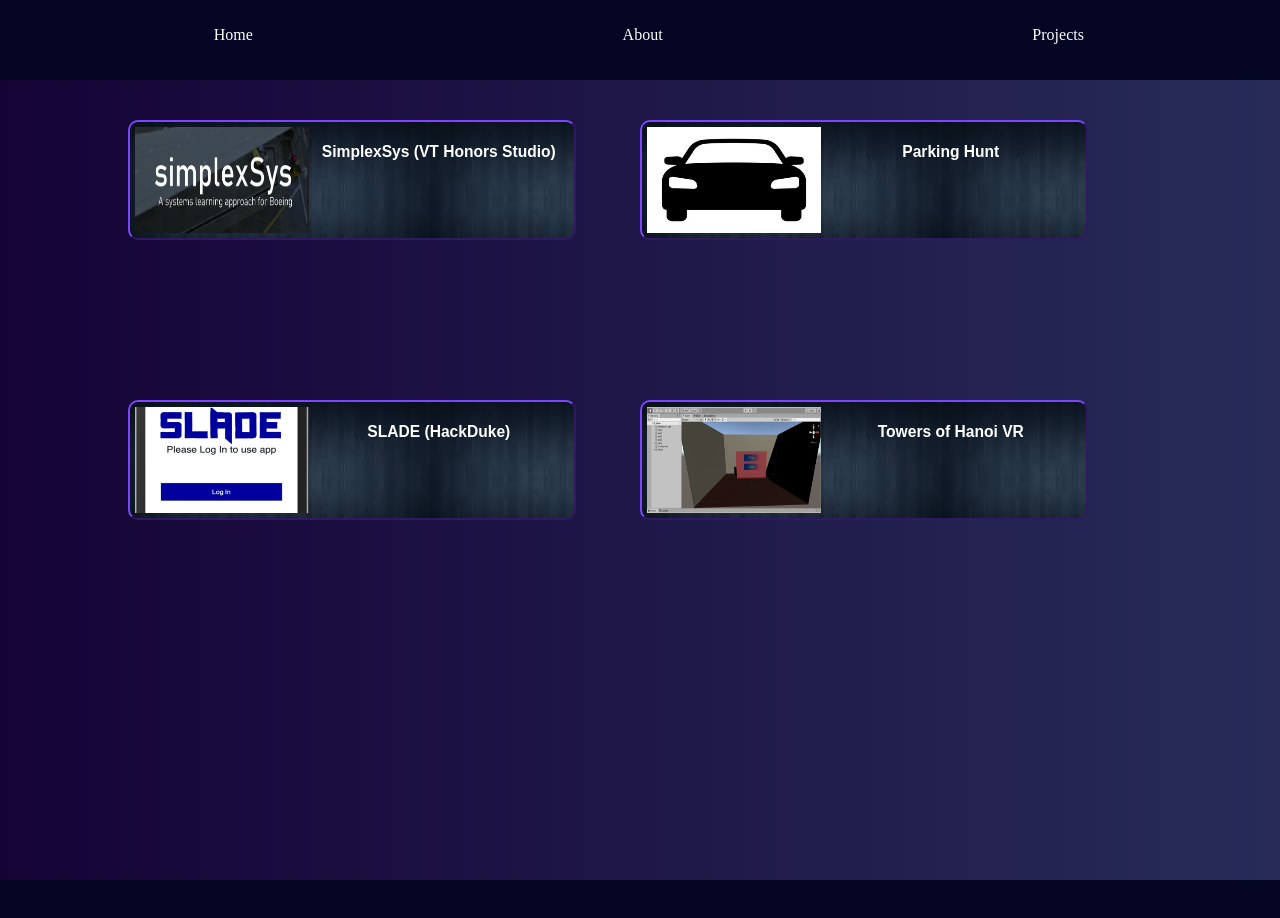
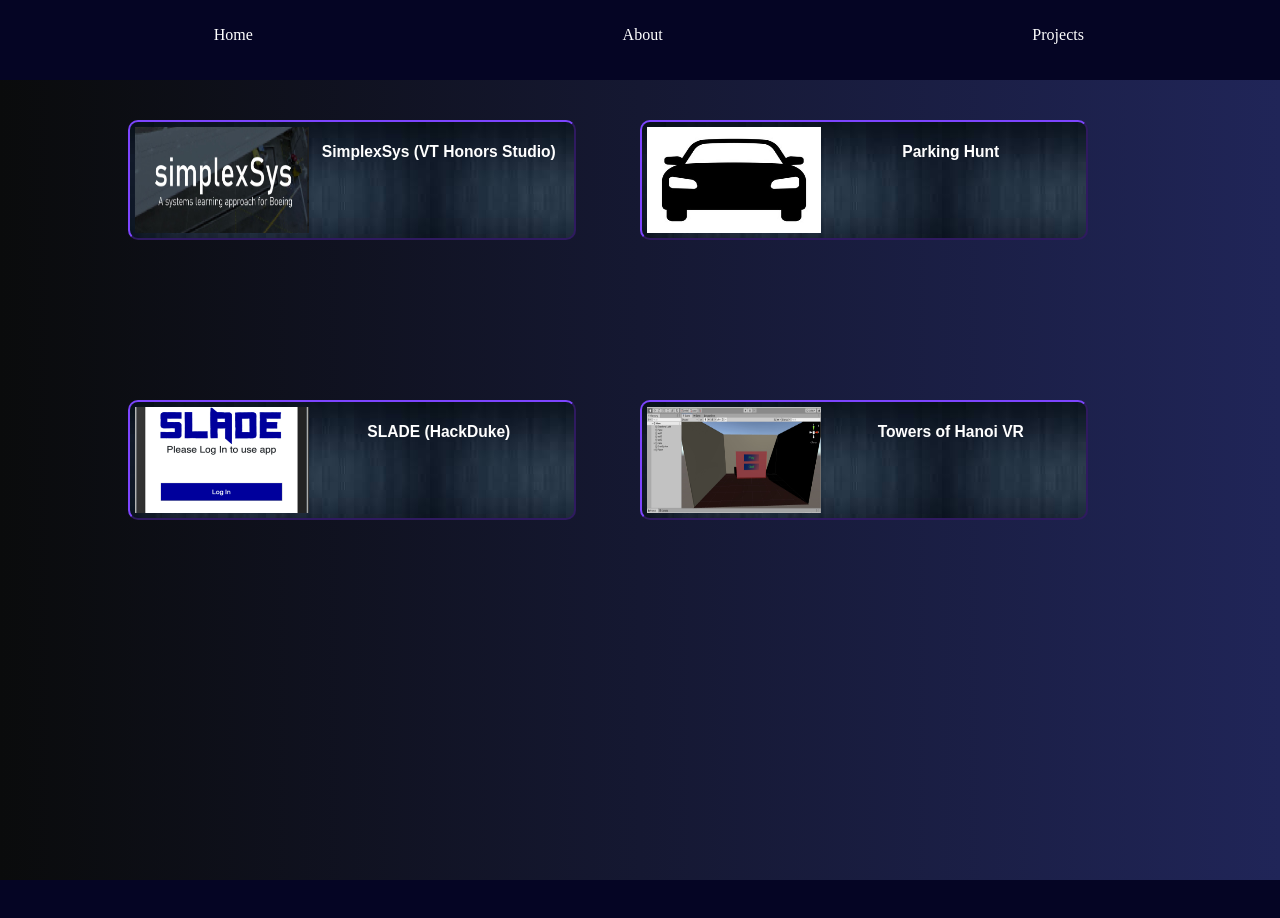
Before and after one commit to ysaikrish/ysaikrish.github.io, a plain HTML site: page projects.html in a window 1280 px wide. Drawn offline with nearby package versions, Linux system fonts and the light colour scheme.

Commit message:
few changes

```diff
--- a/css/main.css
+++ b/css/main.css
@@ -17,13 +17,14 @@
     background-image: -webkit-linear-gradient(left, violet, #070c50);
 
     /* Firefox 3.6 - 15 */
-    background-image: -moz-linear-gradient(left, rgb(14, 5, 54), #f06d06);
+    background-image: -moz-linear-gradient(right, rgb(10, 11, 12), #202558);
 
     /* Opera 11.1 - 12 */
-    background-image: -o-linear-gradient(left, rgb(24, 8, 68), #f06d06);
+    background-image: -o-linear-gradient(right,  rgb(10, 11, 12), #202558);
 
-    /* Opera 15+, Chrome 25+, IE 10+, Firefox 16+, Safari 6.1+, iOS 7+, Android 4.4+ */
-    background-image: linear-gradient(to right, rgb(21, 3, 54), #272b58);
+    /* Opera 15+, Chrome 25+, IE 10+, Firefox 16+, Safari 6.1+, iOS 7+, Android 4.4+
+    background-image: linear-gradient(to right, rgb(21, 3, 54), #272b58);*/
+    background-image: linear-gradient(to right, rgb(10, 11, 12), #202558);
     margin: 0px;
     /* overflow: hidden; */
     overscroll-behavior-y: none;
--- a/projects.html
+++ b/projects.html
@@ -149,7 +149,7 @@
                 <img id = "robot" src="pics/robot1.JPG" style="width: 45%;">
                 <p style="left: 40%; color: white; opacity:1; padding: 10px">
                     As a part of the VT Honors studio I worked with an interdisciplinary team of four in developing a systems learning approach for aircraft fuselage workers, in collaboration with Boeing, to improve safety, job satisfaction, accuracy and productivity on a factory floor. The motive behind this project was to address the issues Boeing had with its AI driven FAUB machine, used in airplane fuselage drilling, that had been pulled out of production in November of 2019. Our team, in collaboration with Boeing and GE developed a pilot scenario involving a robot performing basic pick and place tasks, a human and a work cell.
-                    We initially started off by drawing a knowledge map of the cognitive and psychomotor abilities a worker employs while performing a task. Then, we sorted the findings into what skills can only be performed by a human, and what can be substituted by a robot. We ended up developing an interface a worker can use to fill in the gaps of the Human-Machine interaction in the case of FAUB. We generalized this process and developed a systems learning approach which can be applied in various scenarios involving AI driven machines in factories to achieve the goals listed in our value proposition. Below are the links to the final presentation video and the process book of our project.
+                    We initially started off by drawing a knowledge map of the cognitive and psychomotor abilities a worker employs while performing a task. Then, we sorted the findings into what skills can only be performed by a human, and what can be substituted by a robot. We ended up developing an interface a worker can use to fill in the gaps of the Human-Machine interaction in the case of FAUB. We generalized this process and developed a systems learning approach which can be applied in various scenarios involving AI driven machines in factories to achieve the goals listed in our value proposition.
                 </p>
 
             </div>
```
Also changed, not shown: about.html (+0 -4 lines), css/header.css (+0 -95 lines), index.html (+1 -0 lines), 1 other file.
